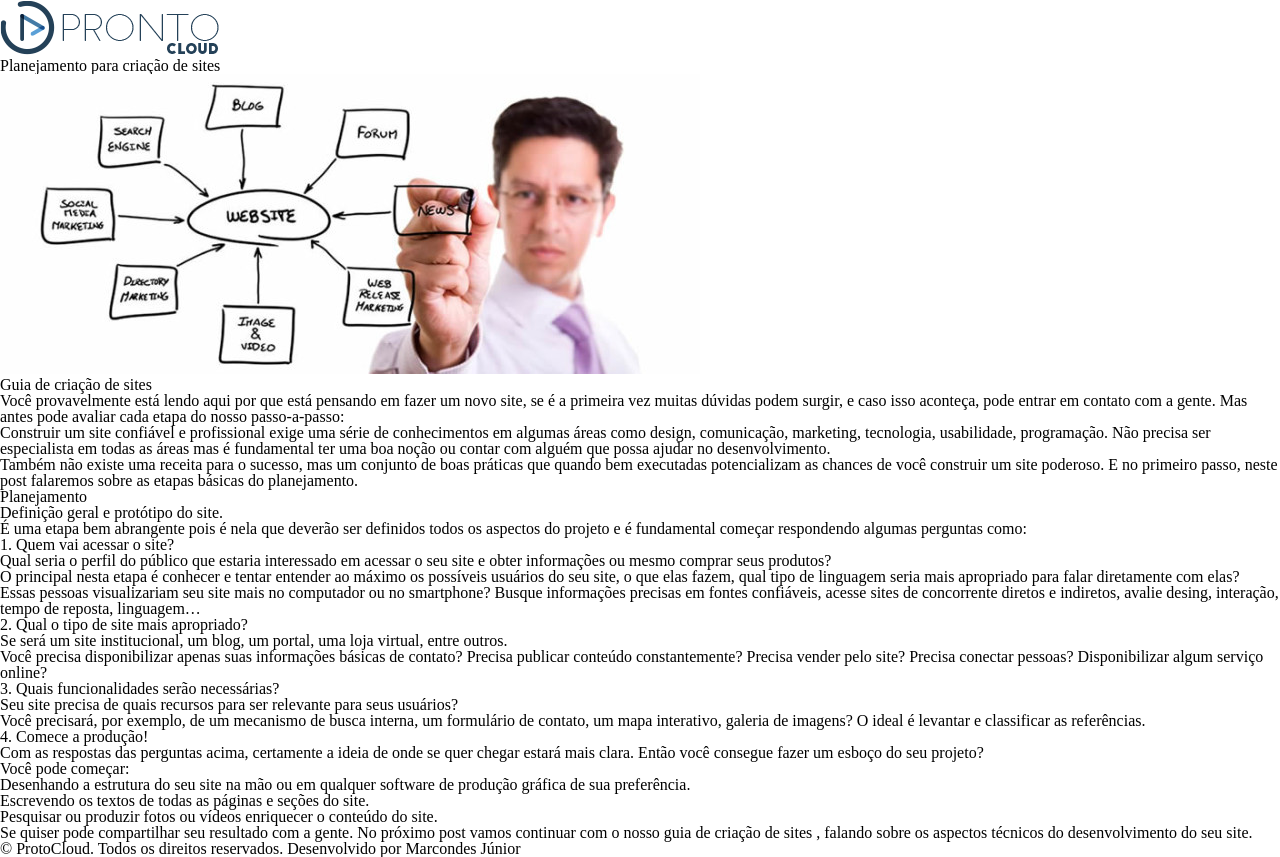
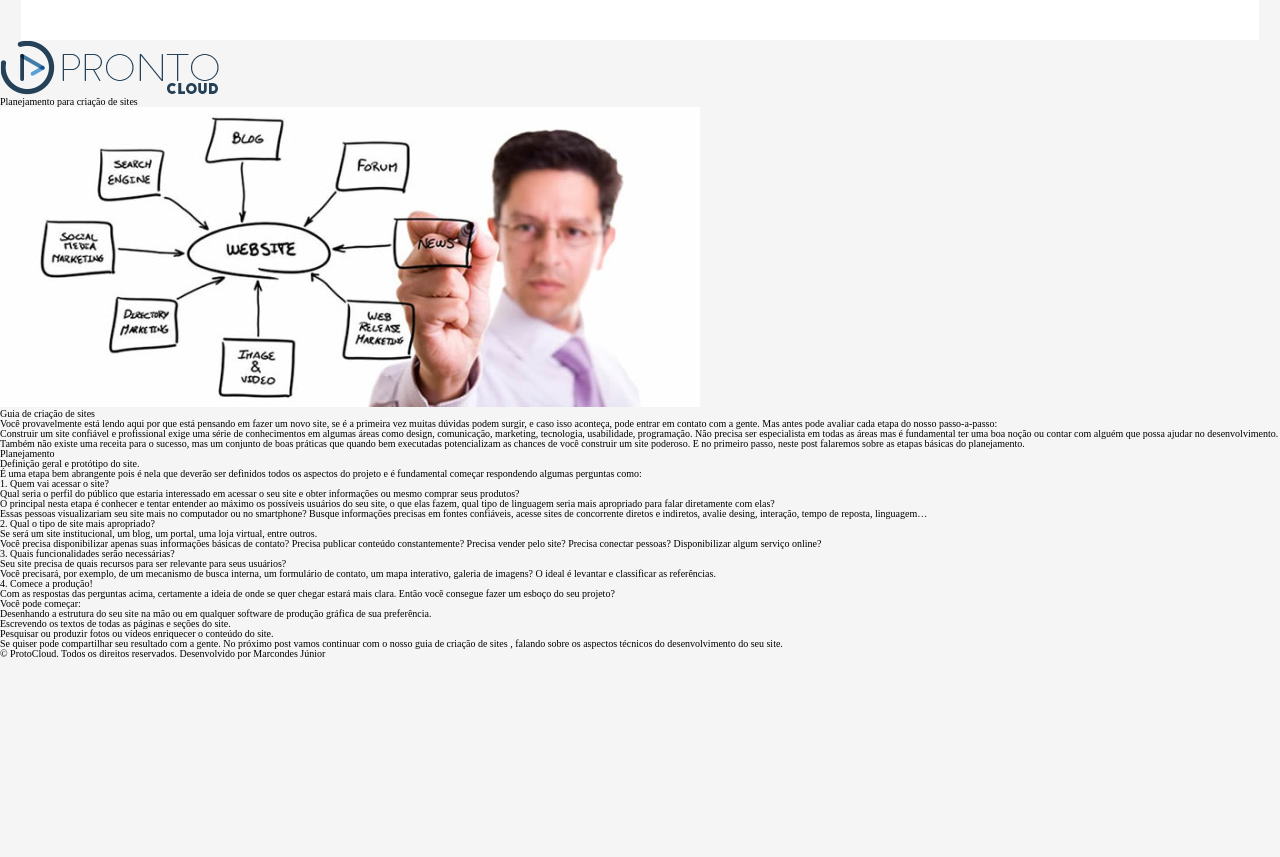
Before and after one commit to Marcondes-JR/Curso-frontend, a plain HTML site: page protocoud/index.html in a window 1280 px wide. After the commit the page ends 800 px from the top, so only its background shows below. Drawn offline with Linux system fonts and the light colour scheme; files that its build step writes are made by us from their sources.

Commit message:
alteracoes

```diff
--- /dev/null
+++ b/protocoud/css/reset.css
@@ -0,0 +1,48 @@
+/* http://meyerweb.com/eric/tools/css/reset/
+   v2.0 | 20110126
+   License: none (public domain)
+*/
+
+html, body, div, span, applet, object, iframe,
+h1, h2, h3, h4, h5, h6, p, blockquote, pre,
+a, abbr, acronym, address, big, cite, code,
+del, dfn, em, img, ins, kbd, q, s, samp,
+small, strike, strong, sub, sup, tt, var,
+b, u, i, center,
+dl, dt, dd, ol, ul, li,
+fieldset, form, label, legend,
+table, caption, tbody, tfoot, thead, tr, th, td,
+article, aside, canvas, details, embed,
+figure, figcaption, footer, header, hgroup,
+menu, nav, output, ruby, section, summary,
+time, mark, audio, video {
+	margin: 0;
+	padding: 0;
+	border: 0;
+	font-size: 100%;
+	font: inherit;
+	vertical-align: baseline;
+}
+/* HTML5 display-role reset for older browsers */
+article, aside, details, figcaption, figure,
+footer, header, hgroup, menu, nav, section {
+	display: block;
+}
+body {
+	line-height: 1;
+}
+ol, ul {
+	list-style: none;
+}
+blockquote, q {
+	quotes: none;
+}
+blockquote:before, blockquote:after,
+q:before, q:after {
+	content: '';
+	content: none;
+}
+table {
+	border-collapse: collapse;
+	border-spacing: 0;
+}
--- a/protocoud/css/style.css
+++ b/protocoud/css/style.css
@@ -0,0 +1,31 @@
+html{
+  font-size: 62.5%;
+}
+
+body{
+  background-color: #f5f5f5;
+}
+
+.main-container{
+  background-color: #fff;
+  max-width: 1198px;
+  margin: 0 auto;
+  padding: 20px;
+}
+
+header{
+
+}
+
+section{
+
+}
+
+section nav{
+
+}
+
+section aticle{
+
+
+}
--- a/protocoud/index.html
+++ b/protocoud/index.html
@@ -1,23 +1,32 @@
 <!DOCTYPE html>
 <html lang="pt-br">
 
-<head>
   <meta charset="UTF-8">
   <meta name="viewport" content="width=device-width, initial-scale=1.0">
-  <link rel="stylesheet" href="./html-css/Css/reset.css">
+  <link rel="stylesheet" href="./css/reset.css">
   <link rel="stylesheet" href="./css/style.css">
 
+  <!--ícones-->
+  <link rel="shortcut icon" href="./images/favicon.cc"> <!--17x17 pixels-->
+  <link rel="apple-touch-icon" href="./images/icon-touch-retina.png">
+  <link rel="apple-touch-icon" href="./images/icon-touch-retina-iphone.png">
+  <link rel="apple-touch-icon" href="./images/icon-touch-retina-ipad.png">
   <title>ProtoCloud</title>
 </head>
 
 <body>
+  <div class="main-container">
+
+  </div>
   <header>
     <img src="./images/prontocloud.png" alt="ProtoCloud">
   </header>
+
   <section>
     <nav>
 
     </nav>
+
     <article>
       <h1>Planejamento para criação de sites</h1>
 
```
